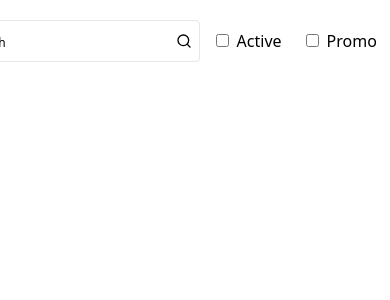
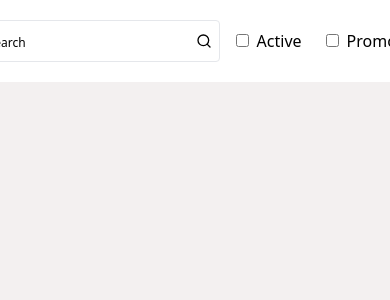
Before and after one commit to pawelkomarnickihrme/spidersshop, a Next.js app: page /Nav in a window 390 px wide. Shown: the top 300 px of the page. Built offline with nearby package versions, Linux system fonts and the light colour scheme.

Commit message:
work with styling

```diff
--- /dev/null
+++ b/src/components/Product.tsx
@@ -0,0 +1,31 @@
+import { IProduct } from '@/pages/Types';
+import Link from 'next/link';
+import React from 'react';
+
+function Product({ product }: { product: IProduct }) {
+  const { name, description, image, promotion, rating, active, id } = product;
+  return (
+    <div className="rounded-lg overflow-hidden shadow-md bg-white h-100 w-70">
+      <img src={image} className="w-full h-2/5 object-cover" alt={name} />
+
+      <div className="p-4">
+        <h2 className="text-black font-bold text-lg mb-2">{name}</h2>
+        <p className="text-gray-500 text-sm mb-4">{description}</p>
+        {active ? (
+          <button className="w-full py-2 bottom-1 bg-blue-500 text-white rounded-lg">
+            <Link href={`/product/${product.id}`}>Show Details</Link>
+          </button>
+        ) : (
+          <button
+            className="w-full py-2 bg-gray-500 text-white rounded-lg cursor-not-allowed"
+            disabled
+          >
+            Unavailable
+          </button>
+        )}
+      </div>
+    </div>
+  );
+}
+
+export default Product;
--- a/src/pages/Nav.tsx
+++ b/src/pages/Nav.tsx
@@ -33,7 +33,7 @@ function Nav({
     });
   };
   return (
-    <nav className="bg-white py-5 px-100 mr-10 flex justify-center items-center">
+    <nav className="bg-white w-screen px-28 py-5 px-100 mr-10 flex justify-center items-center">
       <div className="flex justify-center items-center">
         <Link href="/">
           <span className="text-l font-bold mr-10">logo</span>
--- a/src/pages/Products.tsx
+++ b/src/pages/Products.tsx
@@ -1,6 +1,7 @@
 import { useState } from 'react';
 import { IProducts } from './Types';
 import Link from 'next/link';
+import Product from '@/components/Product';
 
 export const Products = ({ products }: { products: IProducts }) => {
   const [currentPage, setCurrentPage] = useState(1);
@@ -18,16 +19,12 @@ export const Products = ({ products }: { products: IProducts }) => {
   };
 
   return (
-    <div className="grid grid-cols-1 md:grid-cols-2 lg:grid-cols-4 gap-4">
+    <div className="px-8 pt-8 md:px-28 md:pt-10">
+      <div className="grid grid-cols-1 md:grid-cols-2s lg:grid-cols-4 gap-4">
         {currentProducts.map((product) => (
-        <div key={product.id}>
-          <Link href={`/product/${product.id}`}>
-            <h3>{product.name}</h3>
-            <p>{product.description}</p>
-            <img src={product.image} alt={product.name} />
-          </Link>
-        </div>
+          <Product key={product.id} product={product} />
         ))}
+
         <div className="flex justify-center mt-4">
           {Array.from({ length: totalPages }, (_, i) => i + 1).map((page) => (
             <button
@@ -42,5 +39,6 @@ export const Products = ({ products }: { products: IProducts }) => {
           ))}
         </div>
       </div>
+    </div>
   );
 };
--- a/src/styles/globals.css
+++ b/src/styles/globals.css
@@ -17,11 +17,11 @@
 }
 
 body {
-  margin-left: 7rem;
-  margin-right: 7rem;
+
+  background-color: rgb(243, 240, 240);
 }
 @media (max-width: 800px) {
   body {
-  margin-left: 1rem;
-  margin-right: 1rem;}
+
 }
+}
```
Lines whose indentation alone changed are shown as unchanged.
